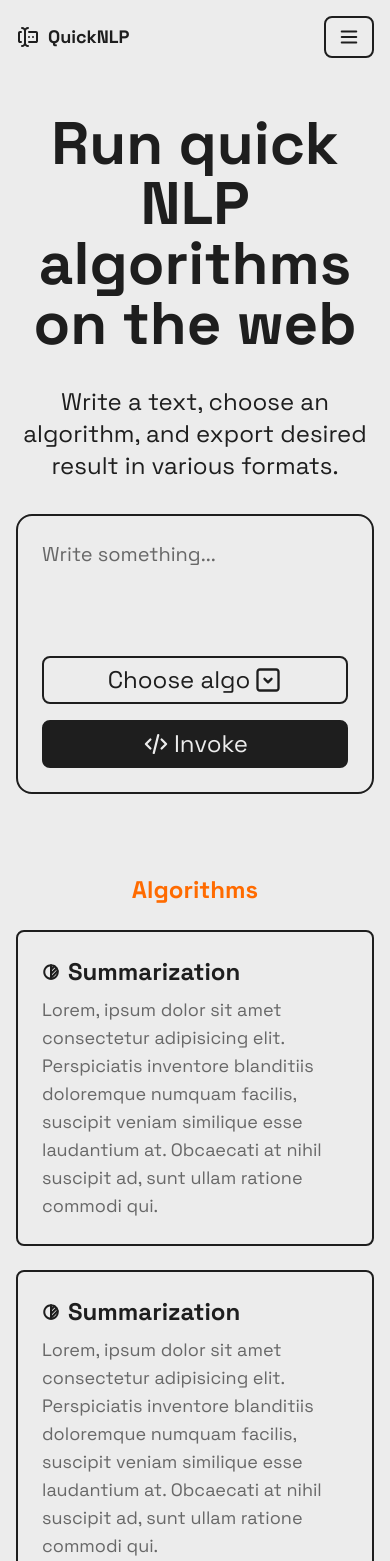
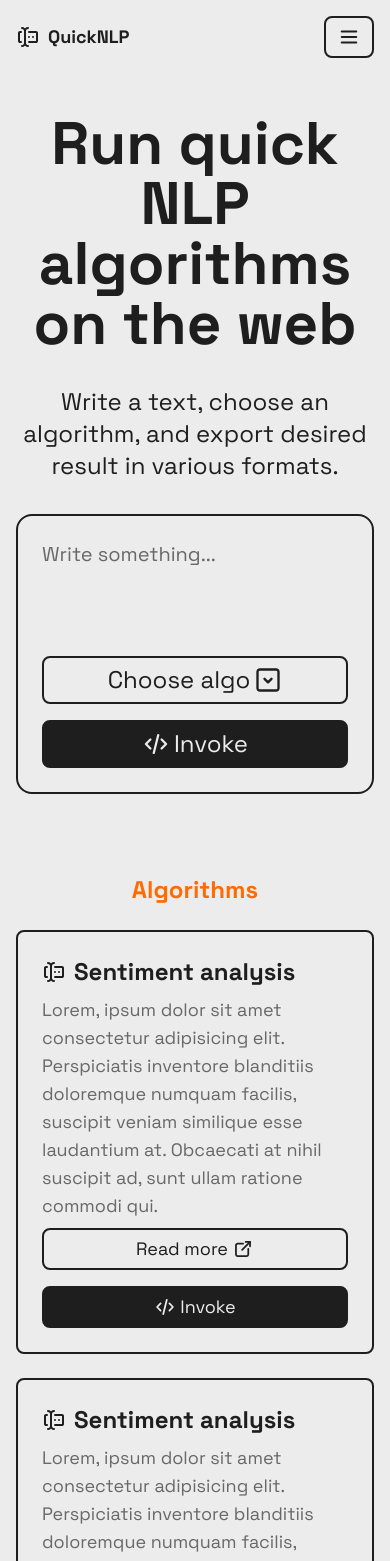
Before and after one commit to michaelhpet/quicknlp-client, a Next.js app: page / in a window 390 px wide. Shown: the top 1561 px of the page. Built offline with nearby package versions, Linux system fonts and the light colour scheme.

Commit message:
feat: compose corpus form as component

```diff
--- a/src/app/page.tsx
+++ b/src/app/page.tsx
@@ -1,8 +1,5 @@
 import AlgoCard from "@/components/AlgoCard";
-import Button from "@/components/Button";
-import CodeIcon from "@/icons/CodeIcon";
-import DropdownIcon from "@/icons/DropdownIcon";
-import Textarea from "@/components/Textarea";
+import CorpusForm from "@/components/CorpusForm";
 
 export default function Home() {
   return (
@@ -15,37 +12,25 @@ export default function Home() {
           Write a text, choose an algorithm, and export desired result in
           various formats.
         </p>
-        <form className="w-full flex flex-col gap-8 p-6 border-2 border-foreground rounded-2xl">
-          <Textarea name="corpus" rows={3} placeholder="Write something..." />
-          <div className="flex flex-col sm:flex-row items-center justify-end gap-4">
-            <Button
-              size="lg"
-              endIcon={DropdownIcon}
-              className="min-w-full sm:min-w-[220px]"
-            >
-              Choose algo
-            </Button>
-            <Button
-              size="lg"
-              variant="contained"
-              startIcon={CodeIcon}
-              className="min-w-full sm:min-w-0"
-            >
-              Invoke
-            </Button>
-          </div>
-        </form>
+        <CorpusForm withAlgoSelect />
       </article>
 
       <article className="flex flex-col gap-6">
         <h2 className="font-bold text-2xl text-center text-accent">
           Algorithms
         </h2>
-        <div className="grid grid-cols-[repeat(auto-fill,_minmax(300px,_1fr))] gap-6">
+        <div className="grid grid-cols-[repeat(auto-fill,_minmax(324px,_1fr))] gap-6">
           {Array(16)
             .fill(0)
             .map((_, i) => (
-              <AlgoCard key={i} />
+              <AlgoCard
+                key={i}
+                name="Sentiment analysis"
+                description="Lorem, ipsum dolor sit amet consectetur adipisicing elit. Perspiciatis
+              inventore blanditiis doloremque numquam facilis, suscipit veniam
+              similique esse laudantium at. Obcaecati at nihil suscipit ad, sunt ullam
+              ratione commodi qui."
+              />
             ))}
         </div>
       </article>
--- a/src/components/AlgoCard/index.tsx
+++ b/src/components/AlgoCard/index.tsx
@@ -1,18 +1,37 @@
-import BrightnessIcon from "@/icons/BrightnessIcon";
+import QuickNLPIcon from "@/icons/QuickNLPIcon";
+import Algo from "@/types/Algo";
+import Button from "../Button";
+import ExternalLinkIcon from "@/icons/ExternalLinkIcon";
+import CodeIcon from "@/icons/CodeIcon";
 
-export default function AlgoCard() {
+export default function AlgoCard(props: Partial<Algo>) {
   return (
-    <article className="flex flex-col gap-2 p-6 border-2 border-foreground rounded-lg">
+    <article className="group min-h-[372px] flex flex-col gap-2 p-6 border-2 border-foreground rounded-lg">
       <div className="flex items-center gap-2">
-        <BrightnessIcon />
-        <p className="font-bold text-2xl">Summarization</p>
+        <QuickNLPIcon />
+        <p className="font-bold text-2xl">{props.name}</p>
       </div>
-      <p className="text-lg text-highlight">
-        Lorem, ipsum dolor sit amet consectetur adipisicing elit. Perspiciatis
-        inventore blanditiis doloremque numquam facilis, suscipit veniam
-        similique esse laudantium at. Obcaecati at nihil suscipit ad, sunt ullam
-        ratione commodi qui.
-      </p>
+      <p className="text-lg text-highlight">{props.description}</p>
+
+      <div className="opacity-100 group-hover:opacity-100 md:opacity-0 flex flex-col sm:flex-row items-center justify-end gap-4 mt-auto transition-all">
+        <Button
+          href={props.aboutUrl}
+          external
+          endIcon={ExternalLinkIcon}
+          className="min-w-full sm:min-w-0"
+        >
+          Read more
+        </Button>
+
+        <Button
+          href={props.href}
+          variant="contained"
+          startIcon={CodeIcon}
+          className="min-w-full sm:min-w-0"
+        >
+          Invoke
+        </Button>
+      </div>
     </article>
   );
 }
--- a/src/components/Button/Button.tsx
+++ b/src/components/Button/Button.tsx
@@ -8,7 +8,7 @@ interface Props
     HTMLButtonElement
   > {
   size?: "sm" | "md" | "lg";
-  variant?: "contained" | "outlined";
+  variant?: "contained" | "outlined" | "plain";
   href?: string;
   external?: boolean;
   startIcon?: (props: IconProps) => JSX.Element;
@@ -23,37 +23,27 @@ export default function Button(props: Props) {
     external,
     startIcon: StartIcon,
     endIcon: EndIcon,
+    children,
+    className,
     ...domProps
   } = props;
 
   const element = (
     <button
       {...domProps}
-      className={`flex items-center justify-center sm:justify-between gap-1 px-3 py-2 border-2 border-foreground rounded-lg hover:scale-105 transition-all ${
-        size === "sm" ? "text-base" : size === "lg" ? "text-2xl" : "text-lg"
-      } leading-none ${
-        variant === "contained" ? "text-background bg-foreground" : ""
-      } ${domProps.className || ""}`}
+      className={makeClassName({ variant, size, className })}
     >
       {StartIcon ? (
         <StartIcon
-          size={size === "sm" ? "20" : size === "lg" ? "28" : "22"}
-          color={
-            variant === "contained"
-              ? "rgb(var(--background-color))"
-              : "rgb(var(--foreground-color))"
-          }
+          size={makeSize({ size, variant, children })}
+          color={makeColor({ variant })}
         />
       ) : null}
-      {domProps.children}
+      {children}
       {EndIcon ? (
         <EndIcon
-          size={size === "sm" ? "20" : size === "lg" ? "28" : "22"}
-          color={
-            variant === "contained"
-              ? "rgb(var(--background-color))"
-              : "rgb(var(--foreground-color))"
-          }
+          size={makeSize({ size, variant, children })}
+          color={makeColor({ variant })}
         />
       ) : null}
     </button>
@@ -68,3 +58,49 @@ export default function Button(props: Props) {
 
   return element;
 }
+
+function makeClassName({
+  variant,
+  size,
+  className,
+}: Pick<Props, "variant" | "size" | "className">) {
+  const classes = [
+    "flex items-center justify-center sm:justify-between gap-1 px-3 py-2 md:hover:scale-105 transition-all leading-none",
+  ];
+
+  if (variant === "contained") classes.push("text-background bg-foreground");
+  else classes.push("text-foreground bg-background");
+
+  if (variant !== "plain")
+    classes.push("border-2 border-foreground rounded-lg");
+
+  if (size === "sm") classes.push("text-base");
+  else if (size === "lg") classes.push("text-2xl");
+  else classes.push("text-lg");
+
+  if (className) classes.push(className);
+
+  return classes.join(" ");
+}
+
+function makeSize({
+  size,
+  variant,
+  children,
+}: Pick<Props, "size" | "variant" | "children">) {
+  if (size === "sm") {
+    if (variant === "plain" && !children) return "34";
+    return "20";
+  } else if (size === "lg") {
+    if (variant === "plain" && !children) return "44";
+    return "28";
+  } else {
+    if (variant === "plain" && !children) return "38";
+    return "22";
+  }
+}
+
+function makeColor({ variant }: Pick<Props, "variant">) {
+  if (variant === "contained") return "rgb(var(--background-color))";
+  return "rgb(var(--foreground-color))";
+}
--- a/src/components/Button/ThemeButton.tsx
+++ b/src/components/Button/ThemeButton.tsx
@@ -25,13 +25,21 @@ export function ThemeButton() {
 
   if (!mounted)
     return (
-      <Button endIcon={BrightnessIcon} aria-label="Theme button">
+      <Button
+        endIcon={BrightnessIcon}
+        aria-label="Theme button"
+        className="min-w-[100px]"
+      >
         Color
       </Button>
     );
 
   return (
-    <Button onClick={handleClick} endIcon={BrightnessIcon}>
+    <Button
+      onClick={handleClick}
+      endIcon={BrightnessIcon}
+      className="min-w-[100px]"
+    >
       {titleCase(theme)}
     </Button>
   );
--- /dev/null
+++ b/src/components/CorpusForm/index.tsx
@@ -0,0 +1,47 @@
+import DropdownIcon from "@/icons/DropdownIcon";
+import Button from "../Button/Button";
+import Textarea from "../Textarea";
+import CodeIcon from "@/icons/CodeIcon";
+import SettingsIcon from "@/icons/SettingsIcon";
+
+interface Props {
+  withAlgoSelect?: boolean;
+  withSettingsButton?: boolean;
+}
+
+export default function CorpusForm(props: Props) {
+  return (
+    <form className="w-full flex flex-col gap-8 p-6 border-2 border-foreground rounded-2xl">
+      <Textarea name="corpus" rows={3} placeholder="Write something..." />
+
+      <div className="flex flex-col sm:flex-row items-center justify-end gap-4">
+        {props.withSettingsButton ? (
+          <Button
+            aria-label="Settings button"
+            variant="plain"
+            startIcon={SettingsIcon}
+          />
+        ) : null}
+
+        {props.withAlgoSelect ? (
+          <Button
+            size="lg"
+            endIcon={DropdownIcon}
+            className="min-w-full sm:min-w-[220px]"
+          >
+            Choose algo
+          </Button>
+        ) : null}
+
+        <Button
+          size="lg"
+          variant="contained"
+          startIcon={CodeIcon}
+          className="min-w-full sm:min-w-0"
+        >
+          Invoke
+        </Button>
+      </div>
+    </form>
+  );
+}
--- /dev/null
+++ b/src/types/Algo.ts
@@ -0,0 +1,6 @@
+export default interface Algo {
+  name: string;
+  description: string;
+  href: string;
+  aboutUrl: string;
+}
```
